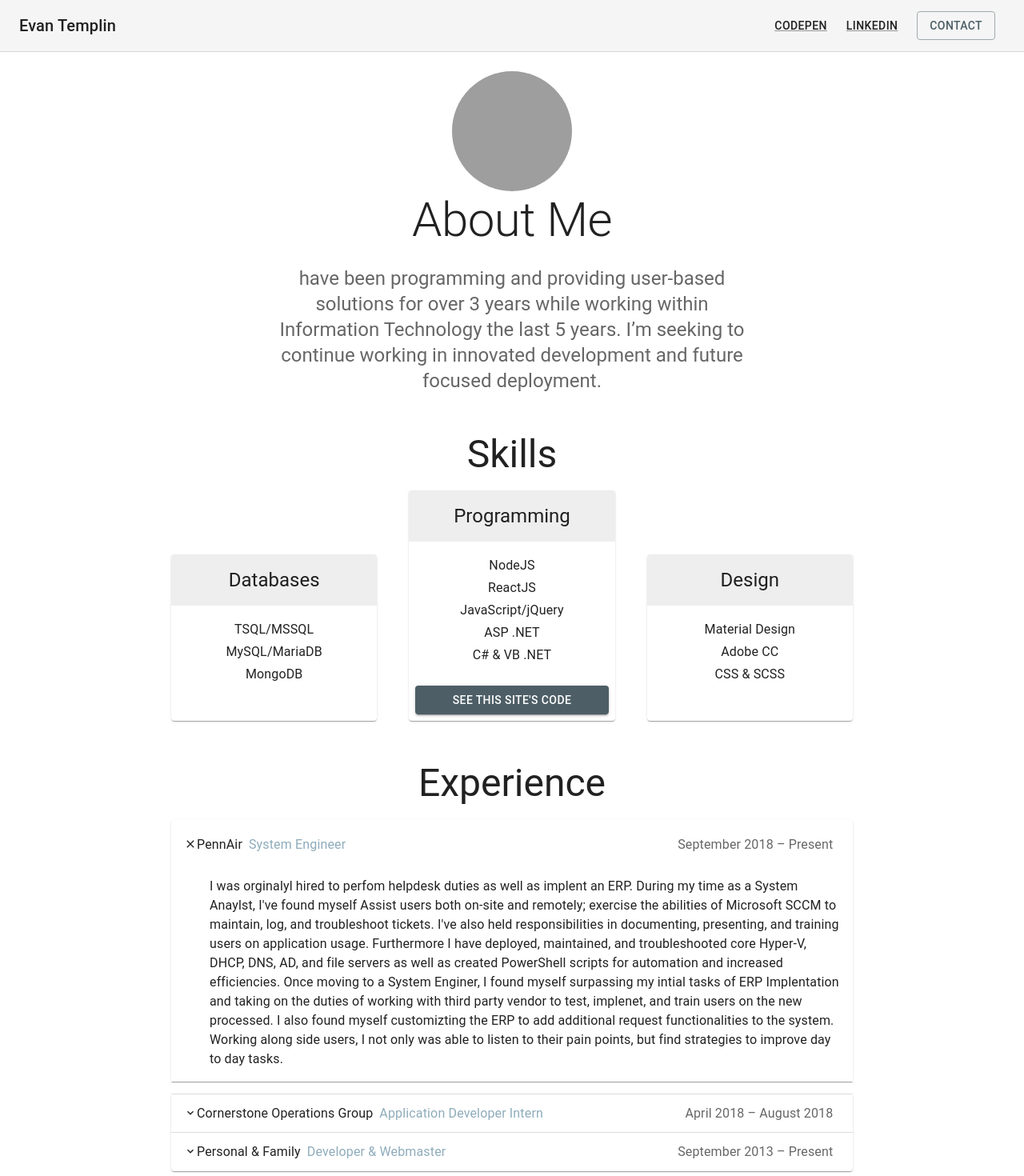
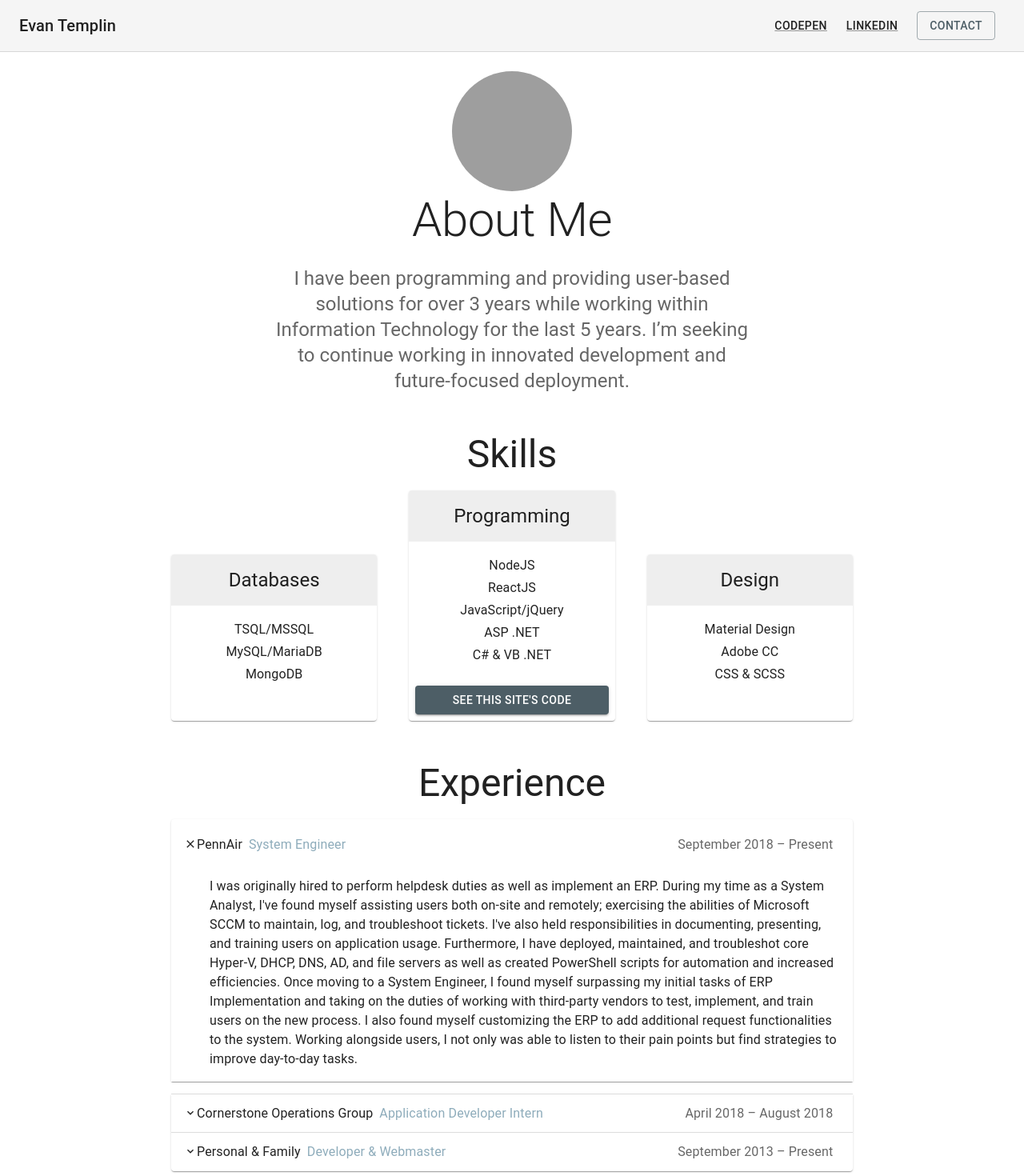
Before and after one commit to CodeNeedsCoffee/etemplinSite, a React (Create React App) app: page / in a window 1280 px wide. Shown: the top 1470 px of the page at 80% size. Built offline with nearby package versions, Linux system fonts and the light colour scheme; grey boxes are pictures that could not be loaded.

Commit message:
fixed grammatical errors

```diff
--- a/src/content/Evan.js
+++ b/src/content/Evan.js
@@ -62,7 +62,7 @@ class Evan extends React.Component {
 					title: 'System Engineer',
 					time: 'September 2018 – Present',
 					description:
-						"I was orginalyl hired to perfom helpdesk duties as well as implent an ERP. During my time as a System Anaylst, I've found myself Assist users both on-site and remotely; exercise the abilities of Microsoft SCCM to maintain, log, and troubleshoot tickets. I've also held responsibilities in documenting, presenting, and training users on application usage. Furthermore I have deployed, maintained, and troubleshooted core Hyper-V, DHCP, DNS, AD, and file servers as well as created PowerShell scripts for automation and increased efficiencies. Once moving to a System Enginer, I found myself surpassing my intial tasks of ERP Implentation and taking on the duties of working with third party vendor to test, implenet, and train users on the new processed. I also found myself customizting the ERP to add additional request functionalities to the system. Working along side users, I not only was able to listen to their pain points, but find strategies to improve day to day tasks.",
+						"I was originally hired to perform helpdesk duties as well as implement an ERP. During my time as a System Analyst, I've found myself assisting users both on-site and remotely; exercising the abilities of Microsoft SCCM to maintain, log, and troubleshoot tickets. I've also held responsibilities in documenting, presenting, and training users on application usage. Furthermore, I have deployed, maintained, and troubleshot core Hyper-V, DHCP, DNS, AD, and file servers as well as created PowerShell scripts for automation and increased efficiencies. Once moving to a System Engineer, I found myself surpassing my initial tasks of ERP Implementation and taking on the duties of working with third-party vendors to test, implement, and train users on the new process. I also found myself customizing the ERP to add additional request functionalities to the system. Working alongside users, I not only was able to listen to their pain points but find strategies to improve day-to-day tasks.",
 				},
 				{
 					panel: 2,
@@ -78,7 +78,7 @@ class Evan extends React.Component {
 					title: 'Developer & Webmaster',
 					time: 'September 2013 – Present',
 					description:
-						"Over the past couple of years, friends and family have presented different ideas for apps. Some of them have made it, others have not. I've also maintained my parents business website as well as upgraded the backend to handle additional needs (such as inventory, image, and customer management). I'm always looking for the lastest web design standard, programming languages, and overall tech stack.",
+						"Over the past couple of years, friends and family have presented different ideas for apps. Some of them have made it, others have not. I've also maintained my parents' business website as well as upgraded the backend to handle additional needs (such as inventory, image, and customer management). I'm always looking for the latest web design standard, programming languages, and overall tech stack.",
 				},
 			],
 		});
@@ -112,8 +112,8 @@ class Evan extends React.Component {
 					About Me
 				</Typography>
 				<Typography variant='h5' align='center' color='text.secondary' component='p'>
-					have been programming and providing user-based solutions for over 3 years while working within Information Technology the last 5 years. I’m seeking to continue working in innovated
-					development and future focused deployment.
+					I have been programming and providing user-based solutions for over 3 years while working within Information Technology for the last 5 years. I’m seeking to continue working in
+					innovated development and future-focused deployment.
 				</Typography>
 			</Container>
 
```
